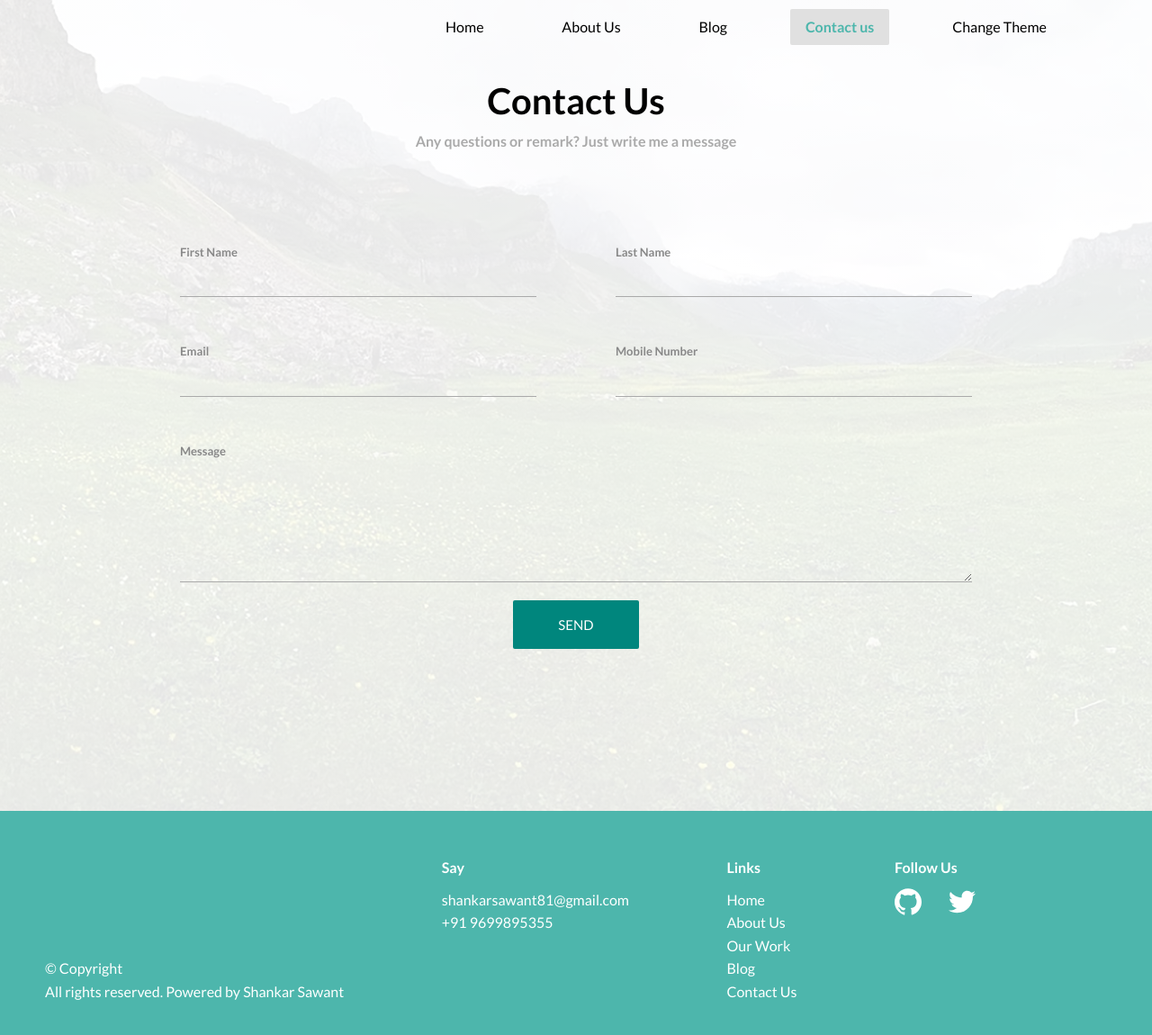
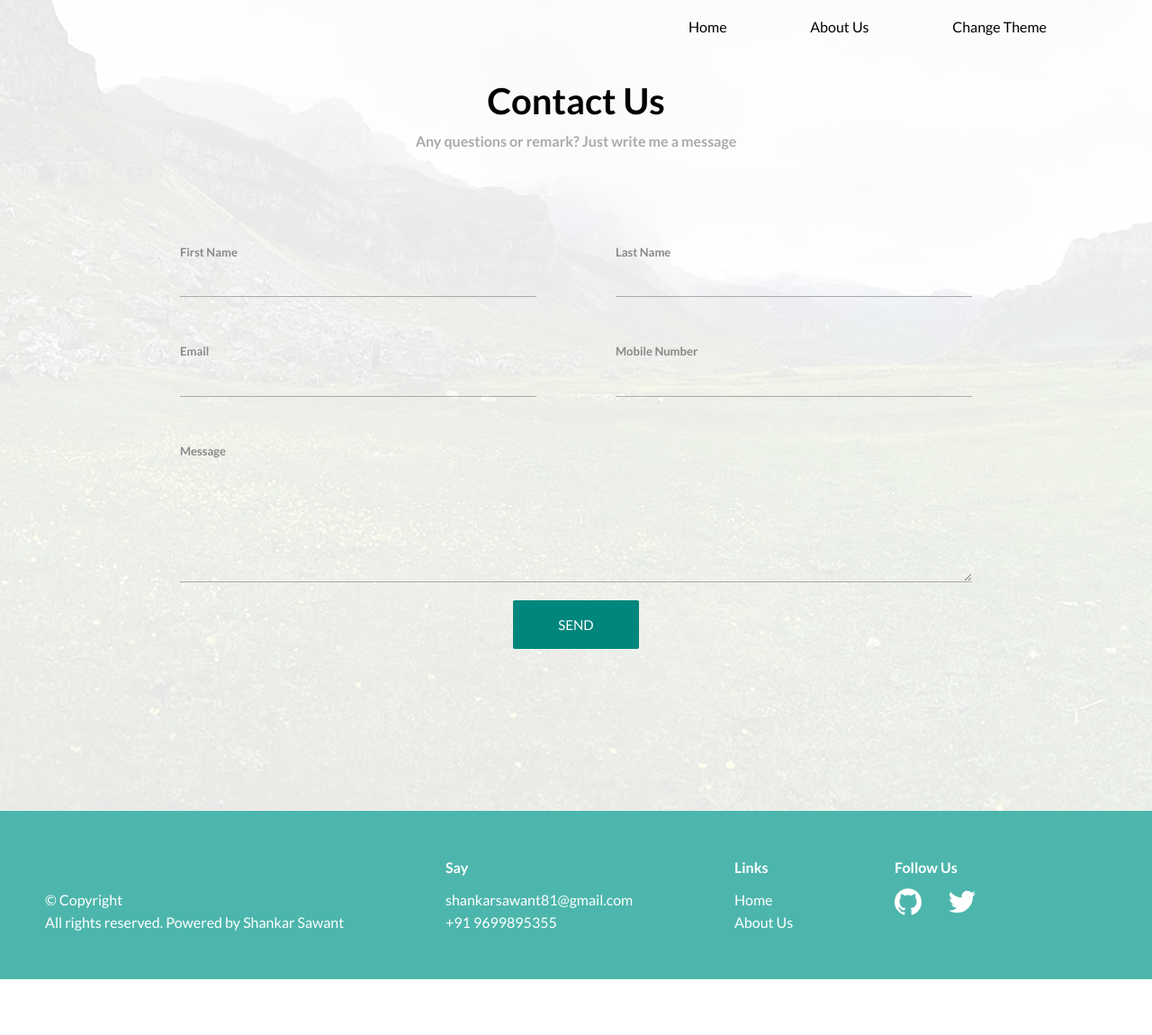
Before and after one commit to shankar81/personal-website, a React (Create React App) app: page /contact in a window 1280 px wide. Shown: the top 1150 px of the page at 90% size. After the commit the page ends 1088 px from the top, so only its background shows below. Built offline with nearby package versions, Linux system fonts and the light colour scheme; a web font is replaced by a local one.

Commit message:
removed uneccessary links and added links to footer

```diff
--- a/src/components/Footer/Footer.tsx
+++ b/src/components/Footer/Footer.tsx
@@ -1,6 +1,7 @@
 import React from "react";
 import "./Footer.scss";
 import { SiGithub, SiTwitter } from "react-icons/si";
+import { NavLink } from "react-router-dom";
 
 export default function Footer() {
   return (
@@ -26,16 +27,16 @@ export default function Footer() {
       <ul className="footer__list">
         <h4 className="footer__heading">Links</h4>
         <li className="footer__item">
-          <a href="http" className="footer__link">
+          <NavLink className="footer__link" to="/">
             Home
-          </a>
+          </NavLink>
         </li>
         <li className="footer__item">
-          <a href="http" className="footer__link">
+          <NavLink className="footer__link" to="/about">
             About Us
-          </a>
+          </NavLink>
         </li>
-        <li className="footer__item">
+        {/* <li className="footer__item">
           <a href="http" className="footer__link">
             Our Work
           </a>
@@ -49,7 +50,7 @@ export default function Footer() {
           <a href="http" className="footer__link">
             Contact Us
           </a>
-        </li>
+        </li> */}
       </ul>
       <div className="footer__social">
         <h4 className="footer__heading">Follow Us</h4>
@@ -57,6 +58,8 @@ export default function Footer() {
           <li className="footer__socialItem">
             <a
               href="https://github.com/shankar81"
+              target="_blank"
+              rel="noreferrer"
               className="footer__socialLink"
             >
               <SiGithub className="footer__icon" />
@@ -65,6 +68,8 @@ export default function Footer() {
           <li className="footer__socialItem">
             <a
               href="https://twitter.com/shankarswnt"
+              target="_blank"
+              rel="noreferrer"
               className="footer__socialLink"
             >
               <SiTwitter className="footer__icon" />
--- a/src/components/Header/Header.scss
+++ b/src/components/Header/Header.scss
@@ -4,7 +4,7 @@
 .header {
   &__list {
     list-style: none;
-    width: 65%;
+    width: 40%;
 
     display: flex;
     align-items: center;
--- a/src/components/Header/Header.tsx
+++ b/src/components/Header/Header.tsx
@@ -49,7 +49,7 @@ export default function Header(props: Props) {
         >
           Our Work
         </NavLink> */}
-        <NavLink
+        {/* <NavLink
           activeClassName="header__item--active"
           className="header__item"
           to="/blog"
@@ -62,7 +62,7 @@ export default function Header(props: Props) {
           to="/contact"
         >
           Contact us
-        </NavLink>
+        </NavLink> */}
         <li onClick={props.onChangeTheme} className="header__item">
           Change Theme
         </li>
```
